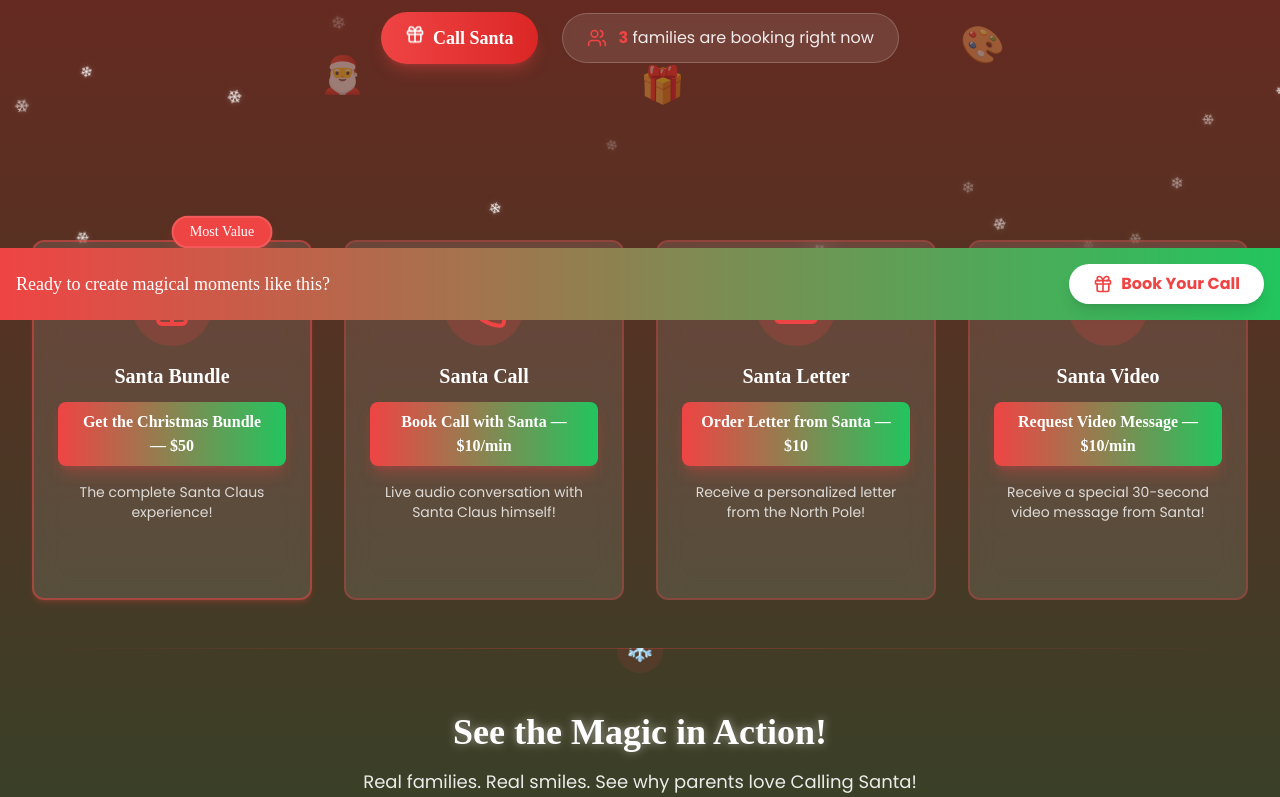
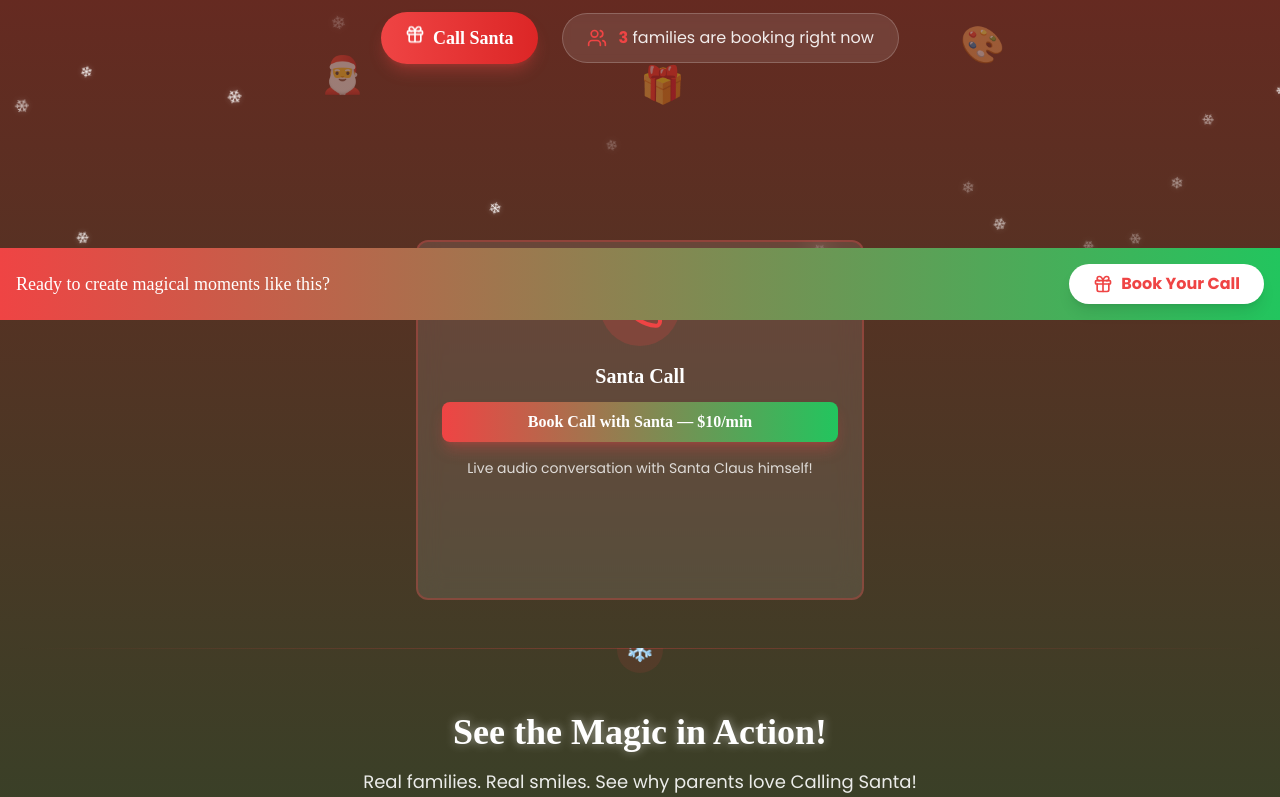
Before and after one commit to jhessing92/santacalling-ecom, a React (Vite) app: page / in a window 1280 px wide. Shown: the part 480-1277 px from the top of the page. Built offline with nearby package versions, Linux system fonts and the light colour scheme; a web font is replaced by a local one.

Commit message:
udpated packages pages

```diff
--- a/src/pages/PackagesPage.tsx
+++ b/src/pages/PackagesPage.tsx
@@ -10,7 +10,24 @@ import { HowItWorksSection } from '../components/how-it-works/HowItWorksSection'
 import { FAQSection } from '../components/faq/FAQSection';
 import { TestimonialSection } from '../components/testimonials/TestimonialSection';
 
+// Keep all packages defined but only show the call package in the UI
 const packages = [
+  {
+    id: 'call',
+    title: 'Santa Call',
+    price: 10,
+    icon: Phone,
+    description: 'Live audio conversation with Santa Claus himself!',
+    ctaText: 'Book Call with Santa',
+    features: [
+      '🎅 Personal audio chat with Santa',
+      '🎄 Share your Christmas wishes',
+      '🎁 Interactive conversation',
+      '⭐ Magical memories'
+    ],
+    route: '/santa-call',
+    visible: true // Only this package will be visible
+  },
   {
     id: 'bundle',
     title: 'Santa Bundle',
@@ -25,22 +42,8 @@ const packages = [
       '⭐ Save $5!'
     ],
     route: '/santa-bundle',
-    highlight: true
-  },
-  {
-    id: 'call',
-    title: 'Santa Call',
-    price: 10,
-    icon: Phone,
-    description: 'Live audio conversation with Santa Claus himself!',
-    ctaText: 'Book Call with Santa',
-    features: [
-      '🎅 Personal audio chat with Santa',
-      '🎄 Share your Christmas wishes',
-      '🎁 Interactive conversation',
-      '⭐ Magical memories'
-    ],
-    route: '/santa-call'
+    highlight: true,
+    visible: false
   },
   {
     id: 'letter',
@@ -55,7 +58,8 @@ const packages = [
       '🎁 North Pole stamp',
       '⭐ Keepsake envelope'
     ],
-    route: '/santa-letter'
+    route: '/santa-letter',
+    visible: false
   },
   {
     id: 'video',
@@ -70,7 +74,8 @@ const packages = [
       '🎁 Special message',
       '⭐ Shareable link'
     ],
-    route: '/santa-video'
+    route: '/santa-video',
+    visible: false
   }
 ];
 
@@ -95,13 +100,16 @@ export function PackagesPage() {
     navigate('/santa-bundle');
   };
 
+  // Filter to show only visible packages
+  const visiblePackages = packages.filter(pkg => pkg.visible);
+
   return (
     <>
       <Hero />
 
       <div className="max-w-7xl mx-auto px-4 py-8 sm:py-12">
-        <div className="grid grid-cols-1 sm:grid-cols-2 lg:grid-cols-4 gap-4 sm:gap-6 lg:gap-8">
-          {packages.map((pkg) => (
+        <div className="grid grid-cols-1 sm:grid-cols-1 lg:grid-cols-1 gap-4 sm:gap-6 lg:gap-8 max-w-md mx-auto">
+          {visiblePackages.map((pkg) => (
             <div key={pkg.id} className="relative">
               <PackageCard
                 {...pkg}
```
